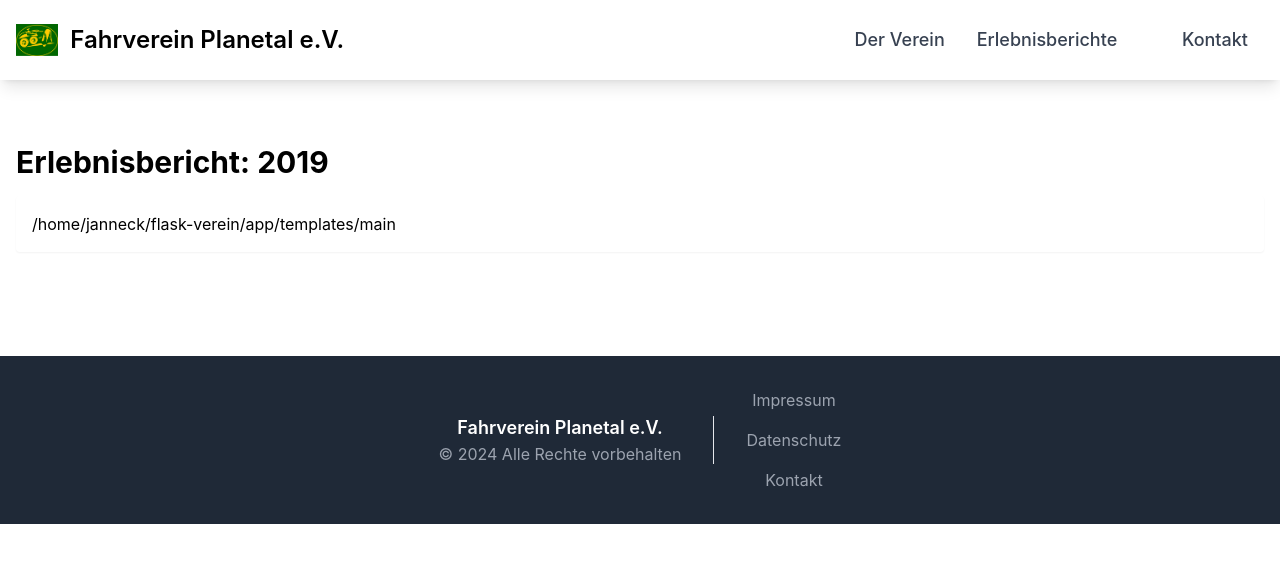
After one commit to FischLord/flask-verein, a Flask app: page /berichte/2019 in a window 1280 px wide. The commit adds this page. Shown: the top 563 px of the page. Run offline with Flask 3, Linux system fonts and the light colour scheme; some libraries are stand-ins or nearby versions.

Commit message:
Erlebniosberichte Grundlegend fertiggestellt

```diff
--- a/app/main/routes.py
+++ b/app/main/routes.py
@@ -1,6 +1,8 @@
-from flask import render_template, __version__
+from flask import render_template, current_app, __version__, abort
 from app.main import main
-from os import environ
+import os
+from markupsafe import Markup
+
 
 # Versions of Python, Flask as well as other packages (displayed on the index)
 # This can be removed if you don't want to display this information
@@ -29,8 +31,64 @@ def index():
         flask_wtf_version=flask_wtf_version,
         wtforms_version=wtforms_version,
         dotenv_version=dotenv_version.__version__,
-        debug_enabled=environ.get("FLASK_DEBUG"),
+        debug_enabled=os.environ.get("FLASK_DEBUG"),
     )
+
+@main.app_context_processor
+def inject_reports():
+    berichte_path = os.path.join(current_app.static_folder, 'berichte')
+    # Falls `app/static/berichte` nicht existiert, beenden wir früh
+    if not os.path.isdir(berichte_path):
+        return dict(reports=[])
+
+    # Alle Ordner in `berichte/` einlesen
+    folder_names = []
+    for name in os.listdir(berichte_path):
+        folder_path = os.path.join(berichte_path, name)
+        # Nur wenn es ein Ordner ist, wird er aufgenommen
+        if os.path.isdir(folder_path):
+            folder_names.append(name)
+
+    # Sortierung (optional, z.B. alphabetisch, oder Jahr absteigend)
+    folder_names.sort(reverse=True)
+
+    return dict(reports=folder_names)
+
+@main.route('/berichte/<folder>')
+def erlebnisberichte(folder):
+    # Pfad zum gewünschten Unterordner im static/berichte/-Verzeichnis
+    base_path = os.path.join(current_app.static_folder, 'berichte')
+    target_path = os.path.join(base_path, folder)
+
+    # Prüfen, ob der Ordner existiert
+    if not os.path.isdir(target_path):
+        abort(404)
+
+    # Bilder einsammeln
+    images = []
+    for file_name in os.listdir(target_path):
+        if file_name.lower().endswith(('.png', '.jpg', '.jpeg', '.gif')):
+            images.append(file_name)
+    images.sort()
+
+    # Textdatei laden (optional)
+    text_file_path = os.path.join(target_path, 'text.txt')
+    text_content = ""
+    if os.path.isfile(text_file_path):
+        with open(text_file_path, 'r', encoding='utf-8') as f:
+            text_content = f.read()
+
+    # Template rendern, Daten mitgeben
+    return render_template('main/berichte.html', folder_name=folder, images=images, text=text_content)
+
+# Janneck: Benötigt damit Zeilenumbrüche aus Text datei angezeigt werden
+@main.app_template_filter('nl2br')
+def nl2br_filter(s):
+    if not s:
+        return ""
+    return Markup(s.replace('\n', '<br>'))
+
+
 
 
 @main.route("/verein", methods=["GET"])
--- /dev/null
+++ b/app/static/berichte/2019/text.txt
@@ -0,0 +1 @@
+/home/janneck/flask-verein/app/templates/main
--- a/app/templates/boilerplate/nav.html
+++ b/app/templates/boilerplate/nav.html
@@ -1,57 +1,73 @@
 <nav class="bg-white border-gray-200 px-4 py-2.5 dark:bg-gray-900 shadow-lg mb-8">
   <div class="container flex flex-wrap items-center justify-between mx-auto">
     <a href="{{ url_for('main.index') }}" class="flex items-center">
-      <img src="{{ url_for('static', filename='logo.png') }}" class="h-8 mr-3" alt="Vereinslogo"/>
+      <img src="{{ url_for('static', filename='logo.png') }}" class="h-8 mr-3" alt="Vereinslogo" />
       <span class="self-center text-2xl font-semibold whitespace-nowrap dark:text-white">Fahrverein Planetal e.V.</span>
     </a>
-    <button data-collapse-toggle="navbar-default" type="button" class="inline-flex items-center p-2 text-gray-500 rounded-lg md:hidden dark:text-gray-400 hover:bg-gray-100 dark:hover:bg-gray-700">
+    <button data-collapse-toggle="navbar-default" type="button"
+      class="inline-flex items-center p-2 text-gray-500 rounded-lg md:hidden dark:text-gray-400 hover:bg-gray-100 dark:hover:bg-gray-700">
       <span class="sr-only">Menü öffnen</span>
       <svg class="w-6 h-6" fill="currentColor" viewBox="0 0 20 20" xmlns="http://www.w3.org/2000/svg">
-        <path fill-rule="evenodd" d="M3 5h14a1 1 0 110 2H3a1 1 0 010-2zm0 5h14a1 1 0 110 2H3a1 1 0 010-2zm0 5h14a1 1 0 110 2H3a1 1 0 010-2z" clip-rule="evenodd"/>
+        <path fill-rule="evenodd"
+          d="M3 5h14a1 1 0 110 2H3a1 1 0 010-2zm0 5h14a1 1 0 110 2H3a1 1 0 010-2zm0 5h14a1 1 0 110 2H3a1 1 0 010-2z"
+          clip-rule="evenodd" />
       </svg>
     </button>
     <div class="hidden w-full md:block md:w-auto" id="navbar-default">
-      <ul class="flex flex-col p-4 mt-4 border rounded-lg bg-gray-50 md:flex-row md:space-x-8 md:mt-0 md:text-lg md:font-medium md:border-0 md:bg-white dark:bg-gray-800 md:dark:bg-gray-900 dark:border-gray-700">
+      <ul
+        class="flex flex-col p-4 mt-4 border rounded-lg bg-gray-50 md:flex-row md:space-x-8 md:mt-0 md:text-lg md:font-medium md:border-0 md:bg-white dark:bg-gray-800 md:dark:bg-gray-900 dark:border-gray-700">
         <li>
-          <a href="{{ url_for('main.verein') }}" class="block py-2 pl-3 pr-4 text-gray-700 rounded hover:bg-gray-100 md:hover:bg-transparent md:border-0 md:hover:text-black md:p-0 dark:text-gray-400 md:dark:hover:text-white">Der Verein</a>
+          <a href="{{ url_for('main.verein') }}"
+            class="block py-2 pl-3 pr-4 text-gray-700 rounded hover:bg-gray-100 md:hover:bg-transparent md:border-0 md:hover:text-black md:p-0 dark:text-gray-400 md:dark:hover:text-white">Der
+            Verein</a>
         </li>
         <!-- Erlebnisberichte Dropdown -->
         <li class="relative">
           <button id="dropdownButton" data-dropdown-toggle="dropdown" class="block py-2 pl-3 pr-4 text-gray-700 rounded hover:bg-gray-100 md:hover:bg-transparent md:border-0 md:hover:text-black md:p-0 dark:text-gray-400 md:dark:hover:text-white">
             Erlebnisberichte
-            <svg class="w-5 h-5 inline ml-2" fill="currentColor" viewBox="0 0 20 20" xmlns="http://www.w3.org/2000/svg">
-              <path fill-rule="evenodd" d="M5.293 7.293a1 1 0 011.414 0L10 10.586l3.293-3.293a1 1 0 011.414 1.414l-4 4a1 1 0 01-1.414 0l-4-4a1 1 0 010-1.414z" clip-rule="evenodd"></path>
-            </svg>
+            <svg class="w-5 h-5 inline ml-2" fill="currentColor" ...> ... </svg>
           </button>
-          <!-- Dropdown menu -->
+
           <div id="dropdown" class="z-10 hidden bg-white divide-y divide-gray-100 rounded-lg shadow-lg dark:bg-gray-700 dark:divide-gray-600">
-            <ul class="py-2 text-sm text-gray-700 dark:text-gray-200" aria-labelledby="dropdownButton">
-              <li><a href="#" class="block px-4 py-2 hover:bg-gray-100 dark:hover:bg-gray-600 dark:hover:text-white">2013</a></li>
-              <li><a href="#" class="block px-4 py-2 hover:bg-gray-100 dark:hover:bg-gray-600 dark:hover:text-white">2014</a></li>
-              <li><a href="#" class="block px-4 py-2 hover:bg-gray-100 dark:hover:bg-gray-600 dark:hover:text-white">2015</a></li>
+            <ul class="py-2 text-sm text-gray-700 dark:text-gray-200">
+              {% for folder_name in reports %}
+              <li>
+                <a href="{{ url_for('main.erlebnisberichte', folder=folder_name) }}" class="block px-4 py-2 hover:bg-gray-100 dark:hover:bg-gray-600
+                          dark:hover:text-white">
+                  {{ folder_name }}
+                </a>
+              </li>
+              {% endfor %}
             </ul>
           </div>
         </li>
+
         <li>
-          <a href="{{ url_for('main.kontakt') }}" class="block py-2 pl-3 pr-4 text-gray-700 rounded hover:bg-gray-100 md:hover:bg-transparent md:border-0 md:hover:text-black md:p-0 dark:text-gray-400 md:dark:hover:text-white">Kontakt</a>
+          <a href="{{ url_for('main.kontakt') }}"
+            class="block py-2 pl-3 pr-4 text-gray-700 rounded hover:bg-gray-100 md:hover:bg-transparent md:border-0 md:hover:text-black md:p-0 dark:text-gray-400 md:dark:hover:text-white">Kontakt</a>
         </li>
         {#
         {% if not current_user.is_authenticated %}
         <li>
-          <a href="{{ url_for('auth.login') }}" class="block py-2 pl-3 pr-4 text-gray-700 rounded hover:bg-gray-100 md:hover:bg-transparent md:border-0 md:hover:text-black md:p-0 dark:text-gray-400 md:dark:hover:text-white">Login</a>
+          <a href="{{ url_for('auth.login') }}"
+            class="block py-2 pl-3 pr-4 text-gray-700 rounded hover:bg-gray-100 md:hover:bg-transparent md:border-0 md:hover:text-black md:p-0 dark:text-gray-400 md:dark:hover:text-white">Login</a>
         </li>
         <li>
-          <a href="{{ url_for('auth.register') }}" class="block py-2 pl-3 pr-4 text-gray-700 rounded hover:bg-gray-100 md:hover:bg-transparent md:border-0 md:hover:text-black md:p-0 dark:text-gray-400 md:dark:hover:text-white">Registrieren</a>
+          <a href="{{ url_for('auth.register') }}"
+            class="block py-2 pl-3 pr-4 text-gray-700 rounded hover:bg-gray-100 md:hover:bg-transparent md:border-0 md:hover:text-black md:p-0 dark:text-gray-400 md:dark:hover:text-white">Registrieren</a>
         </li>
         {% else %}
         <li>
-          <a href="#" class="block py-2 pl-3 pr-4 text-gray-700 rounded hover:bg-gray-100 md:hover:bg-transparent md:border-0 md:hover:text-black md:p-0 dark:text-gray-400 md:dark:hover:text-white">
-            {{ user.avatar(current_user.first_name, current_user.last_name, bg_color="ECEFF1", text_color="111827", size=25, class="inline mr-1") }}
+          <a href="#"
+            class="block py-2 pl-3 pr-4 text-gray-700 rounded hover:bg-gray-100 md:hover:bg-transparent md:border-0 md:hover:text-black md:p-0 dark:text-gray-400 md:dark:hover:text-white">
+            {{ user.avatar(current_user.first_name, current_user.last_name, bg_color="ECEFF1", text_color="111827",
+            size=25, class="inline mr-1") }}
             {{ current_user.first_name }}
           </a>
         </li>
         <li>
-          <a href="{{ url_for('auth.logout') }}" class="block py-2 pl-3 pr-4 text-gray-700 rounded hover:bg-gray-100 md:hover:bg-transparent md:border-0 md:hover:text-black md:p-0 dark:text-gray-400 md:dark:hover:text-white">Logout</a>
+          <a href="{{ url_for('auth.logout') }}"
+            class="block py-2 pl-3 pr-4 text-gray-700 rounded hover:bg-gray-100 md:hover:bg-transparent md:border-0 md:hover:text-black md:p-0 dark:text-gray-400 md:dark:hover:text-white">Logout</a>
         </li>
         {% endif %}
         #}
--- /dev/null
+++ b/app/templates/main/berichte.html
@@ -0,0 +1,25 @@
+{% extends 'boilerplate/layout.html' %}
+{% block content %}
+<div class="container mx-auto px-4 py-8">
+
+    <h1 class="text-3xl font-bold mb-4">
+        Erlebnisbericht: {{ folder_name }}
+    </h1>
+
+    {% if text %}
+    <div class="mb-8 p-4 bg-slate-50 rounded shadow-sm">
+        {{ text | nl2br }}
+    </div>
+    {% endif %}
+
+    <div class="grid grid-cols-1 sm:grid-cols-2 md:grid-cols-3 gap-4">
+        {% for img in images %}
+        <div class="bg-white rounded overflow-hidden shadow-md">
+            <img src="{{ url_for('static', filename='berichte/'~folder_name~'/'~img) }}" alt="{{ img }}"
+                class="w-full h-auto object-cover" />
+        </div>
+        {% endfor %}
+    </div>
+
+</div>
+{% endblock %}
```
Also changed, not shown: 1 other file.
